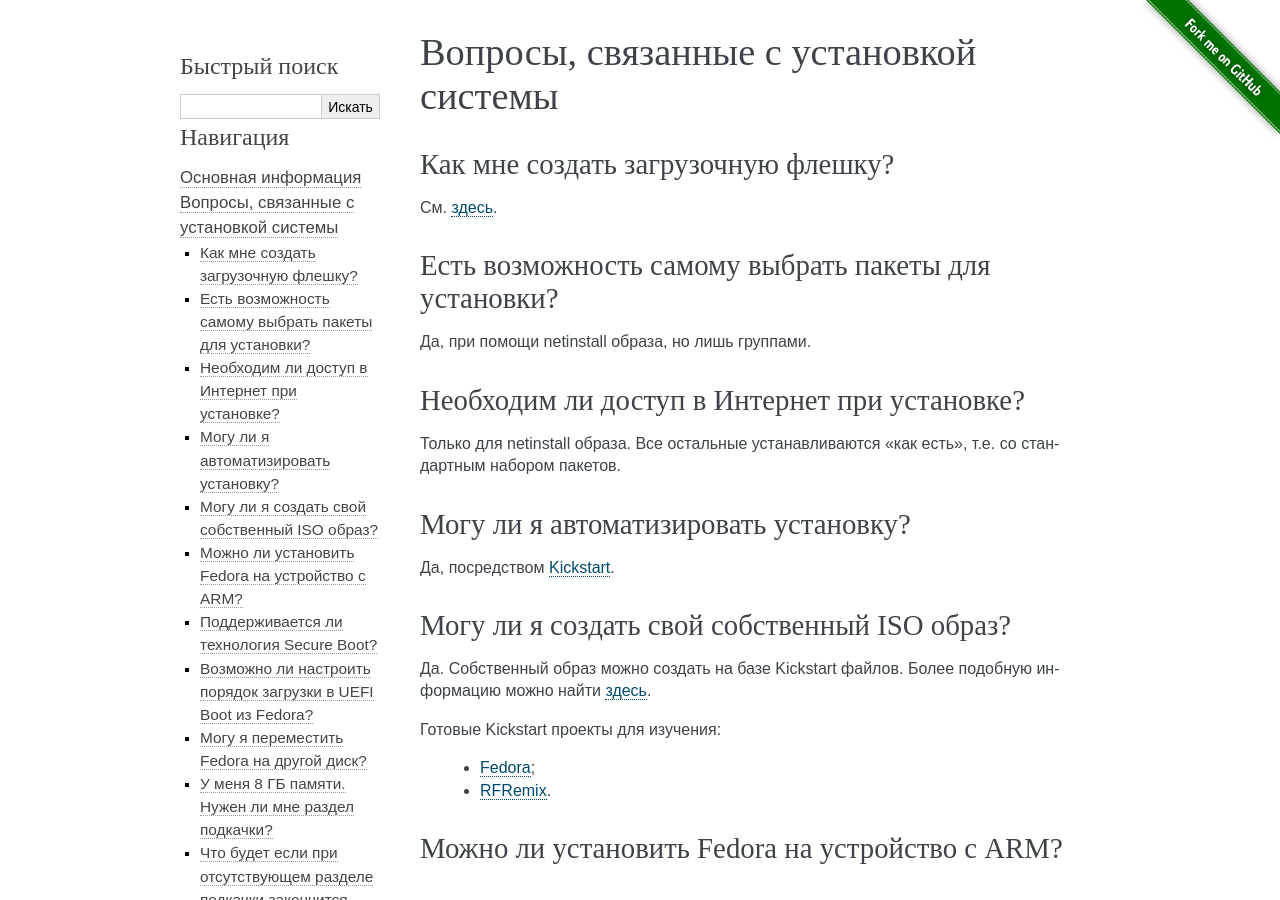
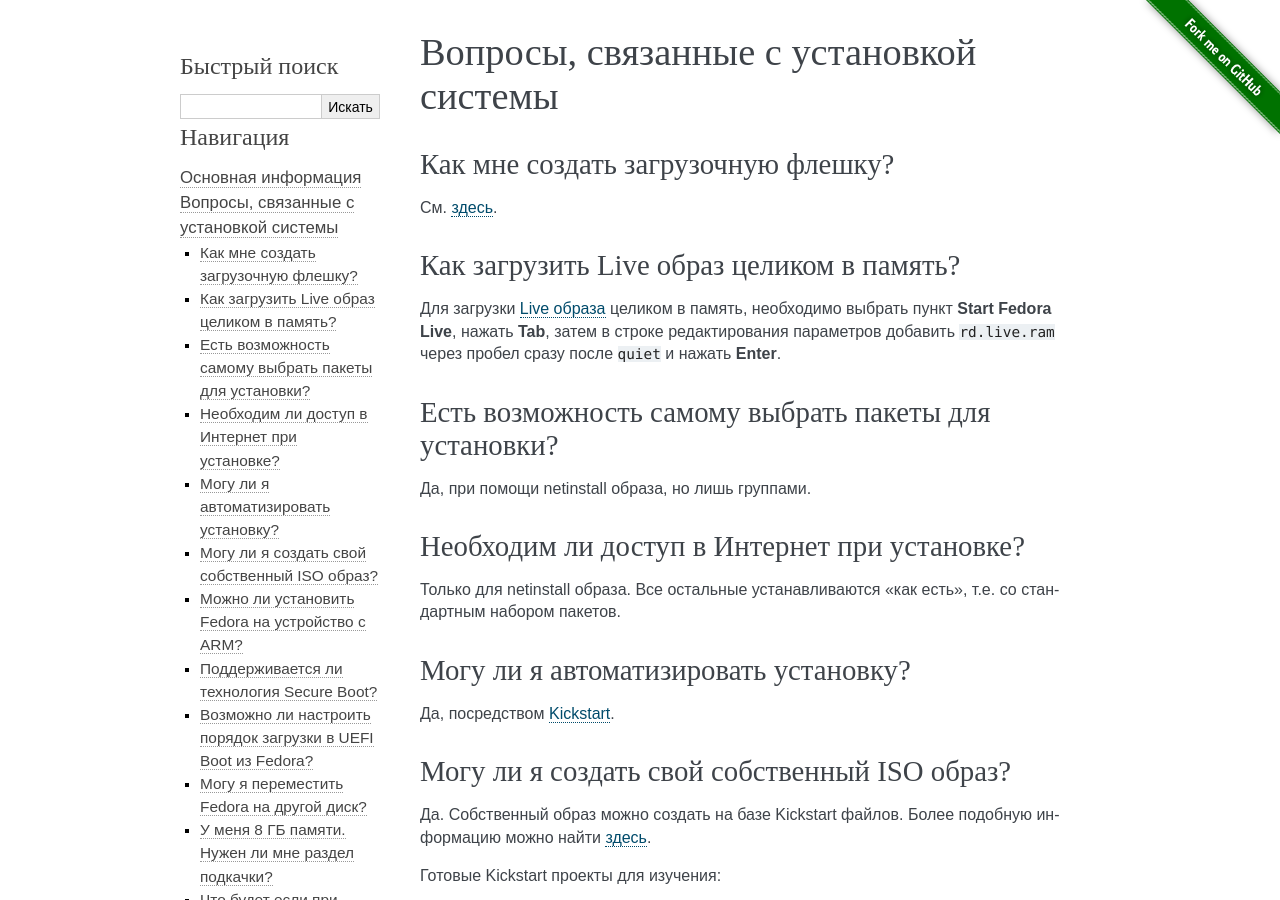
Before and after one commit to RussianFedora/FAQ, a Sphinx documentation site: the page built from source/installation.rst, in a window 1280 px wide and 900 px high. Built offline with Sphinx 7.4.7, drawn with Linux system fonts in a browser that asks for light colours.

Commit message:
Added question about starting Live to RAM.

```diff
--- a/source/installation.rst
+++ b/source/installation.rst
@@ -18,6 +18,14 @@
 ==========================================
 
 См. `здесь <https://www.easycoding.org/2017/07/12/sozdayom-fedora-liveusb.html>`__.
+
+.. index:: live, image to ram, ram
+.. _live-to-ram:
+
+Как загрузить Live образ целиком в память?
+==============================================
+
+Для загрузки :ref:`Live образа <live-to-ram>` целиком в память, необходимо выбрать пункт **Start Fedora Live**, нажать **Tab**, затем в строке редактирования параметров добавить ``rd.live.ram`` через пробел сразу после ``quiet`` и нажать **Enter**.
 
 .. index:: package, selection
 .. _package-selection:
```
